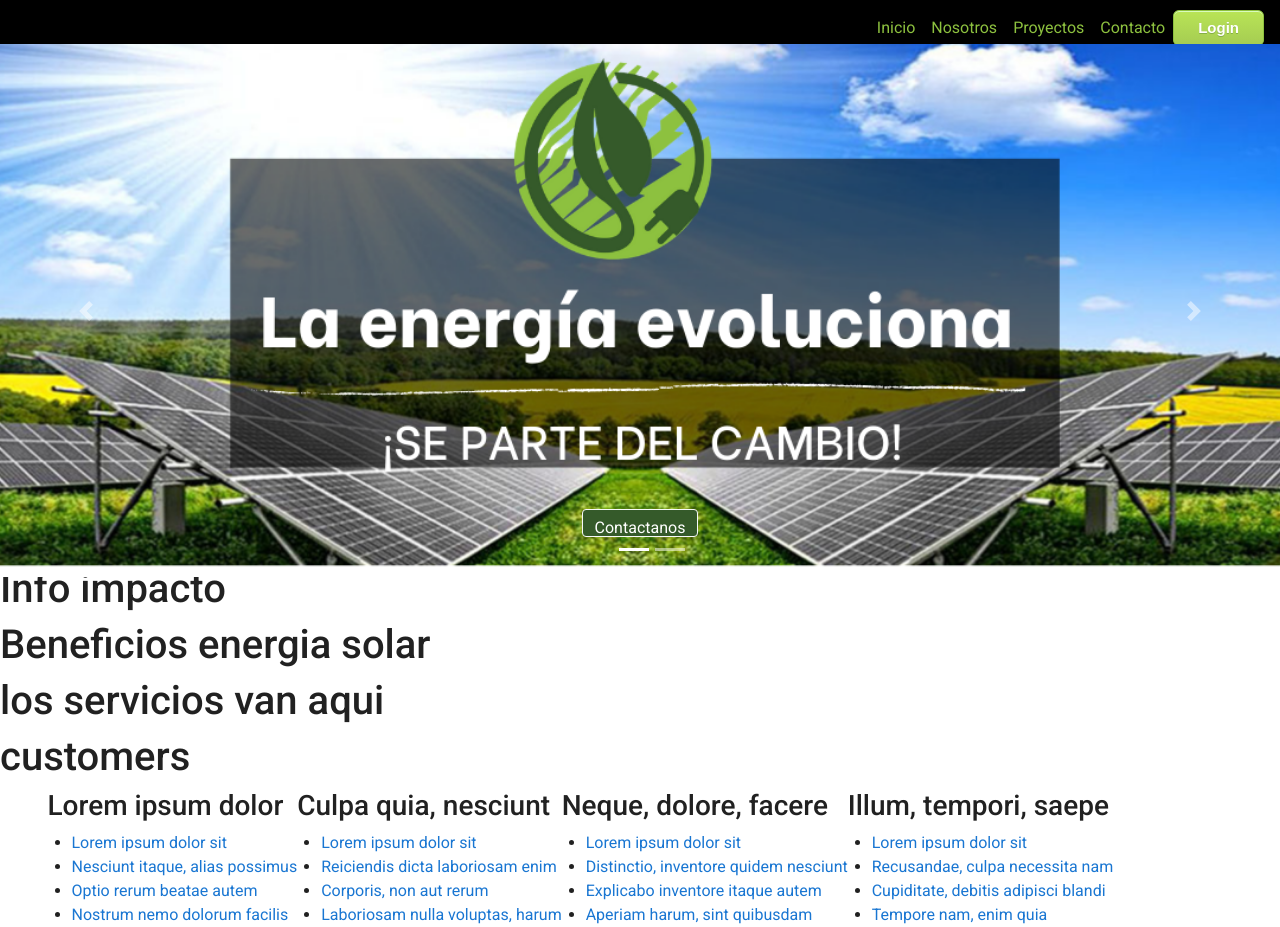
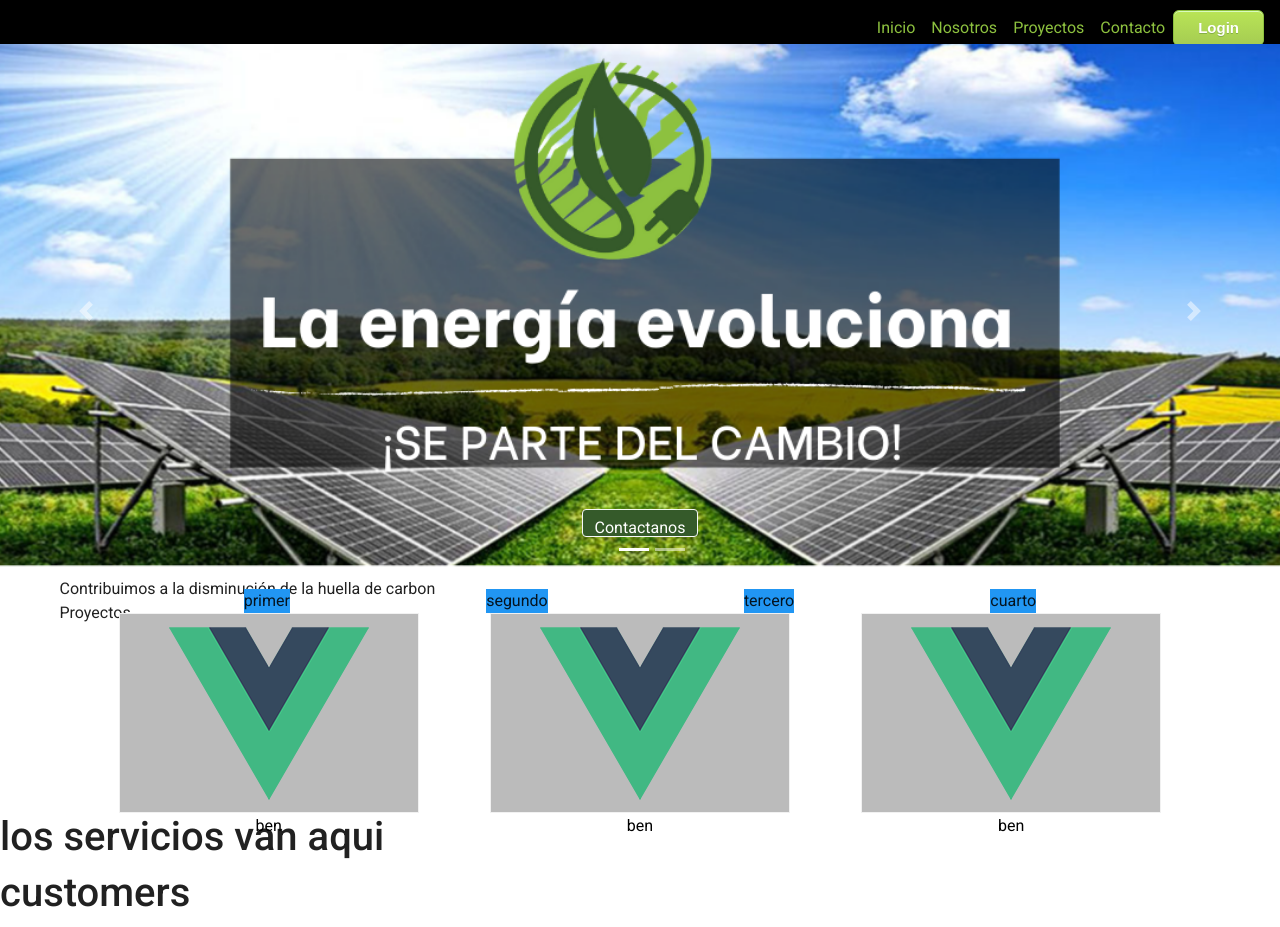
Before and after one commit to equipo73mintic/frontend-final-project-73, a Vue app: page / in a window 1280 px wide. Shown: the top 927 px of the page. Built offline with nearby package versions, Linux system fonts and the light colour scheme.

Commit message:
plantilla landing info

```diff
--- a/src/components/LandingInfo.vue
+++ b/src/components/LandingInfo.vue
@@ -1,15 +1,129 @@
 <template>
-  <div>
-    <h1>Info impacto</h1>
-    <h1>Beneficios energia solar</h1>
+  <div class="container">
+    <div>Contribuimos a la disminución de la huella de carbon</div>
+    <div class="row">
+
+      <div class="info">
+        primer
+      </div>
+      <div class="info">
+        segundo
+      </div>
+      <div class="info">
+        tercero
+      </div>
+      <div class="info">
+        cuarto
+      </div>
+
+    </div>
+    <div>Proyectos</div>
+    <div class="row">
+      <!-- car 1 -->
+      <div class="flip-card">
+        <div class="flip-card-inner">
+          <div class="flip-card-front">
+            <img src="@/assets/logo.png" />
+            <p>ben</p>
+          </div>
+          <div class="flip-card-back">
+            <h1>John Doe</h1>
+            <p>Architect & Engineer</p>
+            <p>We love that guy</p>
+          </div>
+        </div>
+      </div>
+
+      <!-- car 2 -->
+      <div class="flip-card">
+        <div class="flip-card-inner">
+          <div class="flip-card-front">
+            <img src="@/assets/logo.png" />
+            <p>ben</p>
+          </div>
+          <div class="flip-card-back">
+            <h1>John Doe</h1>
+            <p>Architect & Engineer</p>
+            <p>We love that guy</p>
+          </div>
+        </div>
+      </div>
+
+      <!-- car 3 -->
+      <div class="flip-card">
+        <div class="flip-card-inner">
+          <div class="flip-card-front">
+            <img src="@/assets/logo.png" />
+            <p>ben</p>
+          </div>
+          <div class="flip-card-back">
+            <h1>John Doe</h1>
+            <p>Architect & Engineer</p>
+            <p>We love that guy</p>
+          </div>
+        </div>
+      </div>
+
+
+    </div>
   </div>
 </template>
 
 <script>
 export default {
-    name: "LandingInfo",
+  name: "LandingInfo",
 };
 </script>
 
 <style>
+/* The flip card container - set the width and height to whatever you want. We have added the border property to demonstrate that the flip itself goes out of the box on hover (remove perspective if you don't want the 3D effect */
+.flip-card {
+  background-color: transparent;
+  width: 300px;
+  height: 200px;
+  border: 1px solid #f1f1f1;
+  perspective: 1000px; /* Remove this if you don't want the 3D effect */
+}
+
+/* This container is needed to position the front and back side */
+.flip-card-inner {
+  position: relative;
+  width: 100%;
+  height: 100%;
+  text-align: center;
+  transition: transform 0.8s;
+  transform-style: preserve-3d;
+}
+
+/* Do an horizontal flip when you move the mouse over the flip box container */
+.flip-card:hover .flip-card-inner {
+  transform: rotateY(180deg);
+}
+
+/* Position the front and back side */
+.flip-card-front,
+.flip-card-back {
+  position: absolute;
+  width: 100%;
+  height: 100%;
+  -webkit-backface-visibility: hidden; /* Safari */
+  backface-visibility: hidden;
+}
+
+/* Style the front side (fallback if image is missing) */
+.flip-card-front {
+  background-color: #bbb;
+  color: black;
+}
+
+/* Style the back side */
+.flip-card-back {
+  background-color: dodgerblue;
+  color: white;
+  transform: rotateY(180deg);
+}
+
+.row {
+  justify-content: space-evenly;
+}
 </style>
--- a/src/views/Landing.vue
+++ b/src/views/Landing.vue
@@ -12,6 +12,7 @@
           <li class="nav-item">
             <a class="nav-link" href="#">Proyectos</a>
           </li>
+
           <li class="nav-item">
             <a class="nav-link" href="#" >Contacto</a>
           </li>
```
